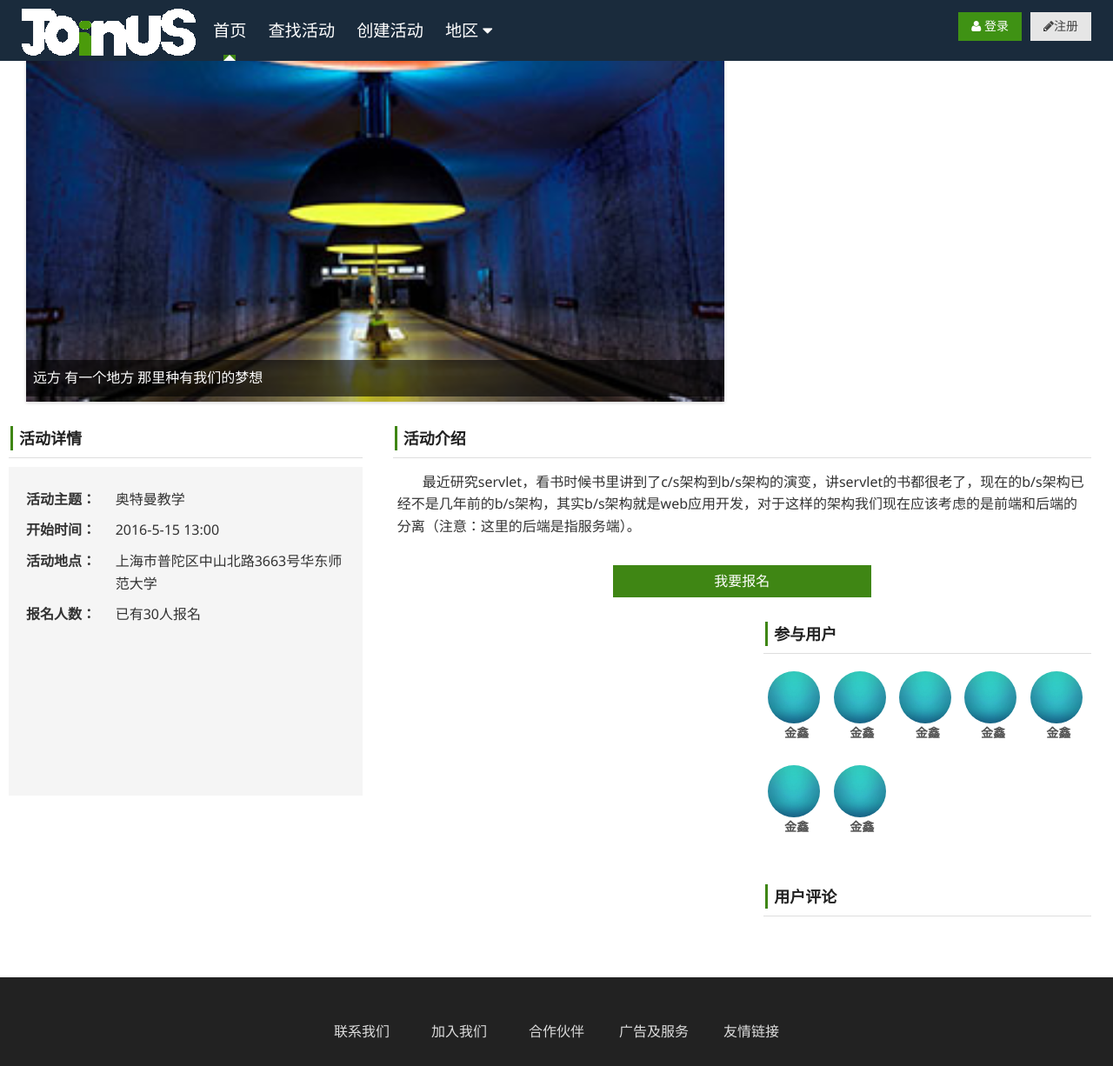
After one commit to JoinUsWeb/join-us-mobile, a PHP site: page /database/html_mobile/detailspage.html in a window 1280 px wide. The commit adds this page. Shown: the top 1226 px of the page at 87% size. Run offline with PHP 8.4, Linux system fonts and the light colour scheme; some libraries are stand-ins or nearby versions.

Commit message:
详情页面
其实还没完工

```diff
--- /dev/null
+++ b/assets/css/details.css
@@ -0,0 +1,29 @@
+td{
+	vertical-align: top;
+	padding:5px 0;
+}
+.title{
+	width:28%;
+
+
+	color:#333333;
+	font-weight: bold;
+}
+.inf_show{
+    padding: 15px;
+}
+.apply{
+	margin-left:32%;
+	width:36%;
+}
+.users{
+	padding:0 15px ;
+}
+.person_headphoto img{
+	border-radius: 50%;
+}
+.person_id_name h5{
+	text-align: center;
+	color:#545454;
+	font-size: 14px;
+}
--- a/assets/css/styles.css
+++ b/assets/css/styles.css
@@ -2,7 +2,7 @@
 
 /* Reset */
 html{ -webkit-tap-highlight-color:rgba(0,0,0,0);}
-body{ font-family:'Nanum Gothic',/*'Nanum Gothic','Malgun Gothic','맑은 고딕','돋움','dotum',*/'AppleGothic','sans-serif'; font-size:12px; font-weight:400; color:#555555; line-height:1.5;}
+body{ /*font-family:'Nanum Gothic','Nanum Gothic','Malgun Gothic','맑은 고딕','돋움','dotum',*/'AppleGothic','sans-serif'; font-size:14px; font-weight:400; color:#555555; line-height:1.5;}
 a{ color:#555555; text-decoration:none;}
 *,*:before,*:after{ -webkit-box-sizing:border-box; box-sizing:border-box; margin:0; padding:0; -webkit-text-size-adjust:none;}
 h1,h2,h3,h4,h5,h6,input,select,textarea,button{ font-size:inherit;}
--- a/html_mobile/create.html
+++ b/html_mobile/create.html
@@ -41,9 +41,9 @@
 
         <div class="am-collapse am-topbar-collapse" id="collapse-head">
             <ul class="am-nav am-nav-pills am-topbar-nav">
-                <li class="am-active"><a href="#">首页</a></li>
+                <li><a href="#">首页</a></li>
                 <li><a href="zixun.html">查找活动</a></li>
-                <li><a href="category.html">创建活动</a></li>
+                <li class="am-active"><a href="category.html">创建活动</a></li>
                 <li class="am-dropdown" data-am-dropdown>
                     <a class="am-dropdown-toggle" data-am-dropdown-toggle href="javascript:;">
                         地区 <span class="am-icon-caret-down"></span>
--- /dev/null
+++ b/html_mobile/detailspage.html
@@ -0,0 +1,301 @@
+<!doctype html>
+<html class="no-js">
+<head>
+    <meta charset="utf-8">
+    <meta http-equiv="X-UA-Compatible" content="IE=edge">
+    <meta name="keywords" content="" />
+    <meta name="description" content="" />
+    <meta name="viewport" content="width=device-width, initial-scale=1">
+    <title></title>
+
+    <!--360 browser -->
+    <meta name="renderer" content="webkit">
+    <meta name="author" content="wos">
+    <!-- Android -->
+    <meta name="mobile-web-app-capable" content="yes">
+    <link rel="icon" sizes="192x192" href="../images/i/app.png">
+    <!--Safari on iOS -->
+    <meta name="apple-mobile-web-app-capable" content="yes">
+    <meta name="apple-mobile-web-app-status-bar-style" content="black">
+    <meta name="apple-mobile-web-app-title" content="Amaze UI"/>
+    <link rel="apple-touch-icon-precomposed" href="../images/i/app.png">
+    <!--Win8 or 10 -->
+    <meta name="msapplication-TileImage" content="../images/i/app.png">
+    <meta name="msapplication-TileColor" content="#e1652f">
+
+    <link rel="icon" type="image/png" href="../images/i/favicon.png">
+    <link rel="stylesheet" href="../assets/css/amazeui.css">
+    <link rel="stylesheet" href="../css/public.css">
+    <link rel="stylesheet" href="../assets/css/details.css">
+    <!--[if (gte IE 9)|!(IE)]><!-->
+    <script src="../assets/js/jquery.min.js"></script>
+    <!--<![endif]-->
+    <!--[if lte IE 8 ]>
+    <script src="http://libs.baidu.com/jquery/1.11.3/jquery.min.js"></script>
+    <script src="http://cdn.staticfile.org/modernizr/2.8.3/modernizr.js"></script>
+    <script src="assets/js/amazeui.ie8polyfill.min.js"></script>
+    <![endif]-->
+    <script src="../assets/js/amazeui.min.js"></script>
+    <script src="../js/public.js"></script>
+</head>
+<body>
+
+<header class="am-topbar am-topbar-fixed-top wos-header">
+    <div class="am-container">
+        <h1 class="am-topbar-brand">
+            <a href="index.html"><img src="../images/logo2.png" alt=""></a>
+        </h1>
+
+        <button class="am-topbar-btn am-topbar-toggle am-btn am-btn-sm am-btn-warning am-show-sm-only"
+                data-am-collapse="{target: '#collapse-head'}">
+            <span class="am-sr-only">导航切换</span>
+            <span class="am-icon-bars"></span>
+        </button>
+
+        <div class="am-collapse am-topbar-collapse" id="collapse-head">
+            <ul class="am-nav am-nav-pills am-topbar-nav">
+                <li class="am-active"><a href="#">首页</a></li>
+                <li><a href="zixun.html">查找活动</a></li>
+                <li><a href="create.html">创建活动</a></li>
+                <li class="am-dropdown" data-am-dropdown>
+                    <a class="am-dropdown-toggle" data-am-dropdown-toggle href="javascript:;">
+                        地区 <span class="am-icon-caret-down"></span>
+                    </a>
+                    <ul class="am-dropdown-content">
+                        <!--<li class="am-dropdown-header">案例</li>
+                        <li><a href="cases.html">4. 全部案例</a></li>
+                        <li><a href="#">1. 游戏案例</a></li>
+                        <li><a href="#">2. 营销案例</a></li>-->
+                        <li><a href="#">上海</a></li>
+                        <li><a href="#">其他</a></li>
+
+                    </ul>
+                </li>
+            </ul>
+
+            <div class="am-topbar-right">
+                <a href="register.html"><button class="am-btn am-btn-default am-topbar-btn am-btn-sm"><span class="am-icon-pencil"></span>注册</button></a>
+            </div>
+
+            <div class="am-topbar-right">
+                <a href="login.html"><button class="am-btn am-btn-danger am-topbar-btn am-btn-sm"><span class="am-icon-user"></span> 登录</button></a>
+            </div>
+        </div>
+    </div>
+</header>
+<div class="banner">
+    <div class="am-g am-container">
+        <div class="am-u-sm-12 am-u-md-12 am-u-lg-8">
+            <div data-am-widget="slider" class="am-slider am-slider-c1" data-am-slider='{"directionNav":false}' >
+                <ul class="am-slides">
+                    <li>
+                        <a href="events_show.html"><img src="../Temp-images/bb1.jpg"></a>
+                        <div class="am-slider-desc">远方 有一个地方 那里种有我们的梦想</div>
+
+                    </li>
+
+                </ul>
+            </div>
+        </div>
+    </div>
+</div>
+<div>
+    <div>
+        <div class="am-u-sm-12 am-u-md-0 am-u-lg-4 padding-none lrad">
+            <div data-am-widget="titlebar" class="am-titlebar am-titlebar-default" id="df_title">
+                <h2 class="am-titlebar-title ">
+                    活动详情
+                </h2>
+            </div>
+            <div id="hdxq">
+            <table>
+                <tr>
+                    <td class="title">活动主题：</td>
+                    <td>奥特曼教学</td>
+                </tr>
+                <tr>
+                    <td class="title">开始时间：</td>
+                    <td>2016-5-15 13:00</td>
+                </tr>
+                <tr>
+                    <td class="title">活动地点：</td>
+                    <td>上海市普陀区中山北路3663号华东师范大学</td>
+                </tr>
+                <tr>
+                    <td class="title">报名人数：</td>
+                    <td>已有30人报名</td>
+                </tr>
+            </table>
+
+
+
+            </div>
+            <script>
+                if (document.body.scrollWidth>1024){
+                    var heightdiv=$('.am-slides img').height()-$('#df_title').height()-30
+                    $('#hdxq').css('height',heightdiv+'px')
+                }
+            </script>
+        </div>
+    </div>
+</div>
+
+<div class="am-g am-container padding-none">
+    <div class="am-u-sm-12 am-u-md-12 am-u-lg-8 ">
+        <div data-am-widget="titlebar" class="am-titlebar am-titlebar-default" >
+            <h2 class="am-titlebar-title ">
+                活动介绍
+            </h2>
+        </div>
+        <div class="inf_show">
+        <p>
+                &nbsp; &nbsp; &nbsp; &nbsp;最近研究servlet，看书时候书里讲到了c/s架构到b/s架构的演变，讲servlet的书都很老了，现在的b/s架构已经不是几年前的b/s架构，其实b/s架构就是web应用开发，对于这样的架构我们现在应该考虑的是前端和后端的分离（注意：这里的后端是指服务端）。</</p>
+
+
+        </div>
+        <form action="" method="post">
+
+            <div class="">
+                <button type="button" class="am-btn am-btn-primary apply">我要报名</button>
+            </div>
+
+        </form>
+
+    </div>
+    <div class="am-u-sm-0 am-u-md-0 am-u-lg-4 ">
+        <div data-am-widget="titlebar" class="am-titlebar am-titlebar-default" style="margin-bottom: 20px">
+            <h2 class="am-titlebar-title ">
+                参与用户
+            </h2>
+        </div>
+        <div class="users">
+            <ul class="am-avg-sm-5 am-avg-md-5 am-avg-lg-5 am-thumbnails">
+            <li class="member_review_main">
+            <div class="member_review_person">
+              <div class="person_headphoto">
+                <a href="html/details_page.html" ><img src="../img/01.jpg" alt="" width="60px" height="60px"></a>
+              </div>
+              <div class="person_id_name">
+                <a href="html/details_page.html" ><h5>金鑫</h5></a>
+              </div>
+            </div>
+          </li>
+          <li class="member_review_main">
+            <div class="member_review_person">
+              <div class="person_headphoto">
+                <a href="html/details_page.html" ><img src="../img/01.jpg" alt="" width="60px" height="60px"></a>
+              </div>
+              <div class="person_id_name">
+                <a href="html/details_page.html" ><h5>金鑫</h5></a>
+              </div>
+            </div>
+          </li>
+            <li class="member_review_main">
+            <div class="member_review_person">
+              <div class="person_headphoto">
+                <a href="html/details_page.html" ><img src="../img/01.jpg" alt="" width="60px" height="60px"></a>
+              </div>
+              <div class="person_id_name">
+                <a href="html/details_page.html" ><h5>金鑫</h5></a>
+              </div>
+            </div>
+          </li>
+          <li class="member_review_main">
+            <div class="member_review_person">
+              <div class="person_headphoto">
+                <a href="html/details_page.html" ><img src="../img/01.jpg" alt="" width="60px" height="60px"></a>
+              </div>
+              <div class="person_id_name">
+                <a href="html/details_page.html" ><h5>金鑫</h5></a>
+              </div>
+            </div>
+          </li>
+          <li class="member_review_main">
+            <div class="member_review_person">
+              <div class="person_headphoto">
+                <a href="html/details_page.html" ><img src="../img/01.jpg" alt="" width="60px" height="60px"></a>
+              </div>
+              <div class="person_id_name">
+                <a href="html/details_page.html" ><h5>金鑫</h5></a>
+              </div>
+            </div>
+          </li>
+          <li class="member_review_main">
+            <div class="member_review_person">
+              <div class="person_headphoto">
+                <a href="html/details_page.html" ><img src="../img/01.jpg" alt="" width="60px" height="60px"></a>
+              </div>
+              <div class="person_id_name">
+                <a href="html/details_page.html" ><h5>金鑫</h5></a>
+              </div>
+            </div>
+          </li>
+          <li class="member_review_main">
+            <div class="member_review_person">
+              <div class="person_headphoto">
+                <a href="html/details_page.html" ><img src="../img/01.jpg" alt="" width="60px" height="60px"></a>
+              </div>
+              <div class="person_id_name">
+                <a href="html/details_page.html" ><h5>金鑫</h5></a>
+              </div>
+            </div>
+          </li>
+        </ul>
+        </div>
+
+        <div data-am-widget="titlebar" class="am-titlebar am-titlebar-default" style="margin-bottom: 20px">
+            <h2 class="am-titlebar-title ">
+                用户评论
+            </h2>
+        </div>
+
+        <!--<ul class="am-avg-sm-2 am-avg-md-2 am-avg-lg-2 am-thumbnails">
+            <li><img class="am-thumbnail" src="Temp-images/zbf.png" /></li>
+            <li><img class="am-thumbnail" src="Temp-images/zbf.png" /></li>
+        </ul>-->
+    </div>
+</div>
+
+
+<div data-am-widget="gotop" class="am-gotop am-gotop-fixed" >
+    <a href="#top" title="回到顶部">
+        <span class="am-gotop-title">回到顶部</span>
+        <i class="am-gotop-icon am-icon-chevron-up"></i>
+    </a>
+</div>
+<footer>
+    <div class="content">
+        <ul class="am-avg-sm-5 am-avg-md-5 am-avg-lg-5 am-thumbnails">
+            <li><a href="#">联系我们</a></li>
+            <li><a href="#">加入我们</a></li>
+            <li><a href="#">合作伙伴</a></li>
+            <li><a href="#">广告及服务</a></li>
+            <li><a href="#">友情链接</a></li>
+        </ul>
+        <div class="btnlogo"><img src="images/btnlogo.png"/></div>
+        <p>Amaze UI出品<br>© 2016 AllMobilize, Inc. Licensed under MIT license. 模板收集自 <a href="http://www.cssmoban.com/" target="_blank" title="模板之家">模板之家</a> -  More Templates  <a href="http://www.cssmoban.com/" title="网页模板" target="_blank">网页模板</a>.</p>
+        <div class="w2div">
+        <ul data-am-widget="gallery" class="am-gallery am-avg-sm-2
+  am-avg-md-2 am-avg-lg-2 am-gallery-overlay" data-am-gallery="{ pureview: true }" >
+            <li class="w2">
+                <div class="am-gallery-item">
+                    <a href="Temp-images/dd.jpg">
+                        <img src="Temp-images/dd.jpg" />
+                        <h3 class="am-gallery-title">订阅号：Amaze UI</h3>
+                    </a>
+                </div>
+            </li>
+            <li   class="w2">
+                <div class="am-gallery-item">
+                    <a href="Temp-images/dd.jpg">
+                        <img src="Temp-images/dd.jpg"/>
+                        <h3 class="am-gallery-title">服务号：Amaze UI</h3>
+                    </a>
+                </div>
+            </li>
+        </ul>
+        </div>
+    </div>
+</footer>
+</body>
+</html>
```
